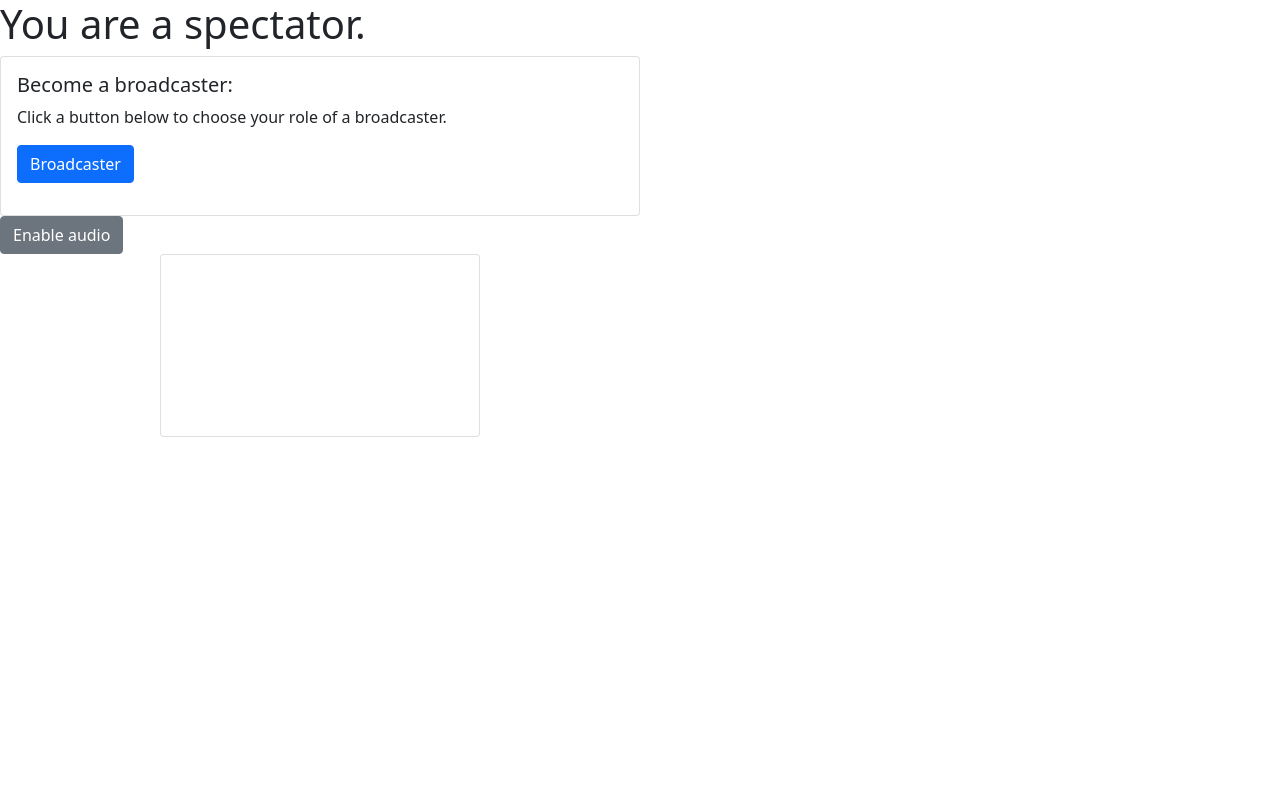
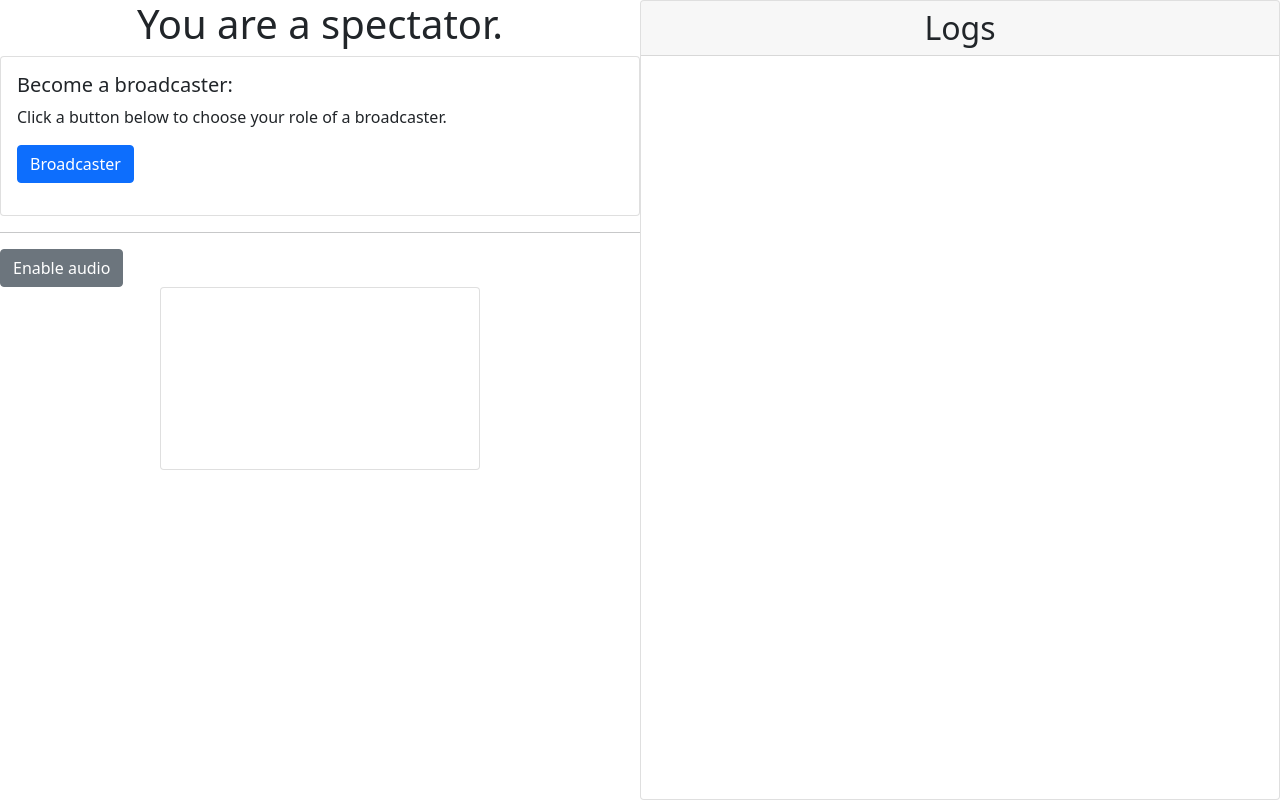
Before and after one commit to Salabim-mb/webrtc_stun, a website: page public/index.html in a window 1280 px wide. Drawn offline with nearby package versions, Linux system fonts and the light colour scheme; no server answers.

Commit message:
logger view & function, not connected yet

```diff
--- a/public/index.html
+++ b/public/index.html
@@ -6,9 +6,9 @@
     <link href="https://cdn.jsdelivr.net/npm/bootstrap@5.1.3/dist/css/bootstrap.min.css" rel="stylesheet" integrity="sha384-1BmE4kWBq78iYhFldvKuhfTAU6auU8tT94WrHftjDbrCEXSU1oBoqyl2QvZ6jIW3" crossorigin="anonymous">
     <link rel="stylesheet" href="styles/index.css" />
 </head>
-<body class="d-flex flex-column">
+<body class="d-flex">
     <div class="w-50">
-        <h1>You are a spectator.</h1>
+        <h1 class="text-center">You are a spectator.</h1>
         <div class="card welcome-card">
             <div class="card-body">
                 <h5 class="card-title">Become a broadcaster:</h5>
@@ -18,6 +18,7 @@
                 </p>
             </div>
         </div>
+        <hr />
         <button id="enable-audio" class="btn btn-secondary">Enable audio</button>
         <div class="card mx-auto d-flex w-50">
             <div class="card-body">
@@ -26,7 +27,12 @@
         </div>
     </div>
     <div class="w-50">
+        <div class="card h-100">
+            <h2 class="card-header text-center">Logs</h2>
+            <div id="logger" class="card-body h-100">
 
+            </div>
+        </div>
     </div>
     <script src="/socket.io/socket.io.js"></script>
     <script src="./scripts/spectate.js"></script>
--- a/public/styles/index.css
+++ b/public/styles/index.css
@@ -0,0 +1,3 @@
+body {
+    height: 100vh;
+}
```
Also changed, not shown: public/broadcaster.html (+11 -5 lines), public/scripts/common.js (+8 -2 lines).
